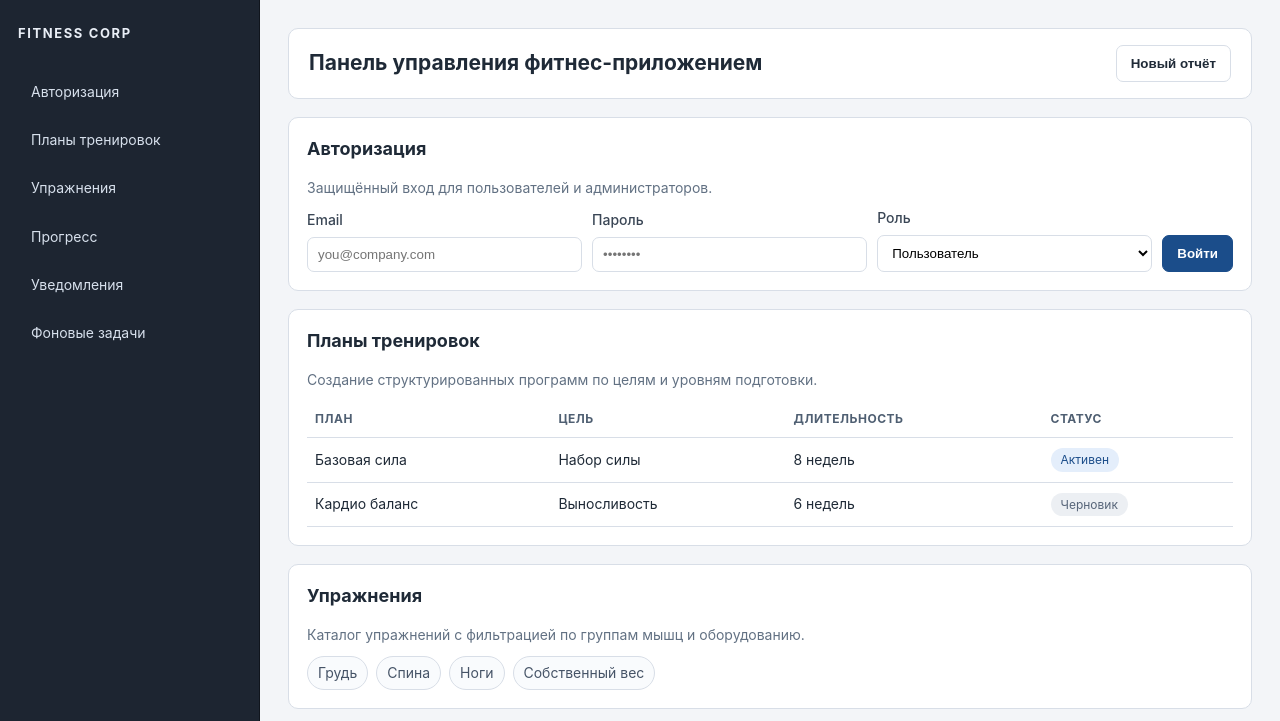
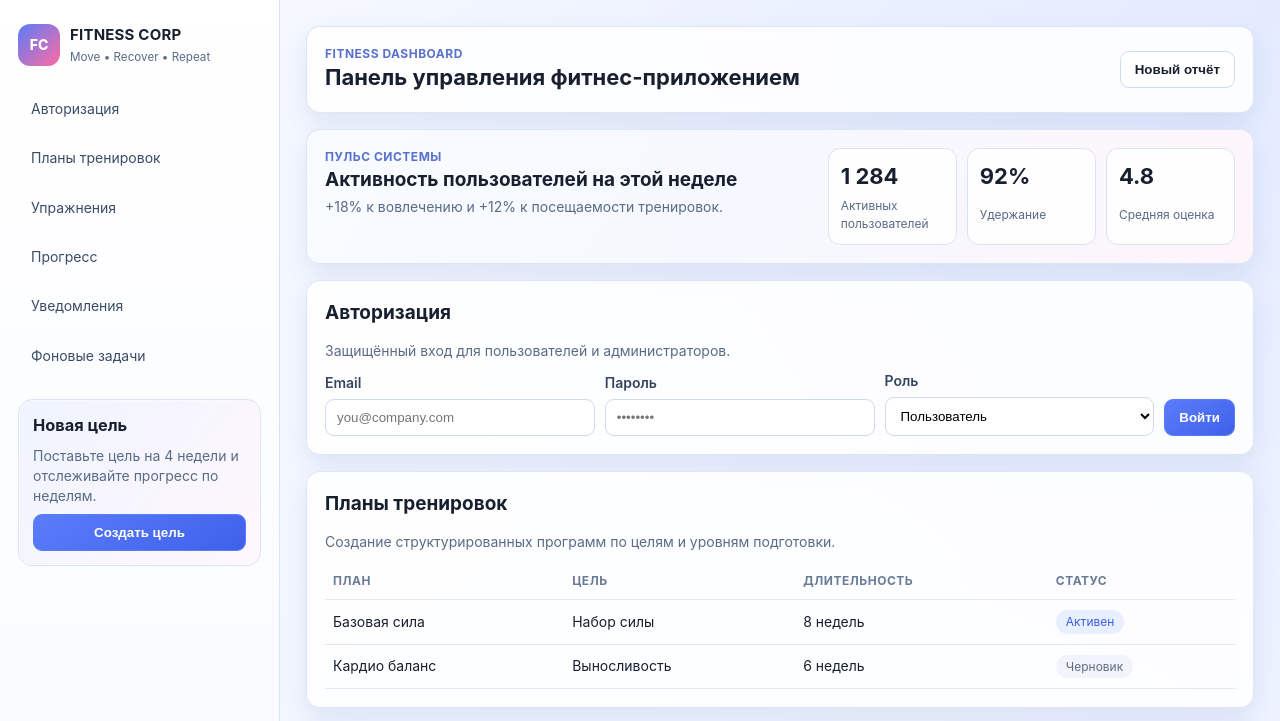
Before and after one commit to AlexanderKrupin/fitness-web, a plain HTML site: page index.html in a window 1280 px wide. Shown: the top 721 px of the page. Drawn offline with Linux system fonts and the light colour scheme.

Commit message:
Redesign dashboard with modern fitness app style

```diff
--- a/index.html
+++ b/index.html
@@ -9,7 +9,14 @@
   <body>
     <div class="app-shell">
       <aside class="sidebar">
-        <div class="brand">FITNESS CORP</div>
+        <div class="brand-wrap">
+          <div class="brand-logo">FC</div>
+          <div class="brand-text">
+            <div class="brand">Fitness Corp</div>
+            <small>Move • Recover • Repeat</small>
+          </div>
+        </div>
+
         <nav class="nav">
           <a href="#auth">Авторизация</a>
           <a href="#plans">Планы тренировок</a>
@@ -18,13 +25,44 @@
           <a href="#notifications">Уведомления</a>
           <a href="#jobs">Фоновые задачи</a>
         </nav>
+
+        <div class="sidebar-cta">
+          <h3>Новая цель</h3>
+          <p>Поставьте цель на 4 недели и отслеживайте прогресс по неделям.</p>
+          <button class="primary-btn">Создать цель</button>
+        </div>
       </aside>
 
       <main class="content">
-        <header class="topbar">
-          <h1>Панель управления фитнес-приложением</h1>
+        <header class="topbar card">
+          <div>
+            <p class="eyebrow">Fitness Dashboard</p>
+            <h1>Панель управления фитнес-приложением</h1>
+          </div>
           <button class="ghost-btn">Новый отчёт</button>
         </header>
+
+        <section class="hero card">
+          <div>
+            <p class="eyebrow">Пульс системы</p>
+            <h2>Активность пользователей на этой неделе</h2>
+            <p>+18% к вовлечению и +12% к посещаемости тренировок.</p>
+          </div>
+          <div class="hero-stats">
+            <article>
+              <strong>1 284</strong>
+              <span>Активных пользователей</span>
+            </article>
+            <article>
+              <strong>92%</strong>
+              <span>Удержание</span>
+            </article>
+            <article>
+              <strong>4.8</strong>
+              <span>Средняя оценка</span>
+            </article>
+          </div>
+        </section>
 
         <section id="auth" class="card">
           <h2>Авторизация</h2>
--- a/styles.css
+++ b/styles.css
@@ -1,15 +1,20 @@
 :root {
-  --bg: #f3f5f8;
+  --bg: #f5f8ff;
+  --bg-secondary: #eef3ff;
   --surface: #ffffff;
-  --sidebar: #1d2531;
-  --text: #1f2a37;
-  --muted: #627183;
-  --border: #d8dee7;
-  --accent: #1b4d8a;
-  --accent-soft: #e4eefb;
-  --ok: #256c35;
-  --warn: #946200;
-  --busy: #1a56a5;
+  --surface-soft: #f9fbff;
+  --text: #18202f;
+  --muted: #5a6b85;
+  --border: #dbe4f3;
+  --accent: #5b7cfa;
+  --accent-strong: #3f61ea;
+  --accent-soft: #eaf0ff;
+  --teal: #33c7b7;
+  --pink: #ff6ba2;
+  --ok: #17965f;
+  --warn: #d38b12;
+  --busy: #4a67ed;
+  --shadow: 0 10px 24px rgba(67, 96, 173, 0.12);
 }
 
 * {
@@ -18,63 +23,96 @@
 
 body {
   margin: 0;
-  background: var(--bg);
+  background: radial-gradient(circle at top right, #e4ebff 0%, transparent 45%),
+    linear-gradient(145deg, var(--bg) 0%, var(--bg-secondary) 100%);
   color: var(--text);
   font: 14px/1.45 "Inter", "Segoe UI", Arial, sans-serif;
 }
 
 .app-shell {
   display: grid;
-  grid-template-columns: 260px 1fr;
+  grid-template-columns: 280px 1fr;
   min-height: 100vh;
 }
 
 .sidebar {
-  background: var(--sidebar);
-  color: #e9eef6;
+  background: linear-gradient(180deg, #ffffff 0%, #f3f7ff 100%);
+  color: var(--text);
   padding: 24px 18px;
-  border-right: 1px solid #10151d;
+  border-right: 1px solid var(--border);
+  display: grid;
+  align-content: start;
+  gap: 22px;
+}
+
+.brand-wrap {
+  display: flex;
+  gap: 10px;
+  align-items: center;
+}
+
+.brand-logo {
+  width: 42px;
+  height: 42px;
+  border-radius: 12px;
+  display: grid;
+  place-items: center;
+  background: linear-gradient(135deg, var(--accent), var(--pink));
+  color: #fff;
+  font-weight: 800;
 }
 
 .brand {
-  font-size: 13px;
-  letter-spacing: 1.6px;
-  font-weight: 700;
-  margin-bottom: 28px;
+  font-size: 15px;
+  letter-spacing: 0.2px;
+  font-weight: 750;
+  text-transform: uppercase;
+}
+
+.brand-text small {
+  color: var(--muted);
 }
 
 .nav {
   display: grid;
-  gap: 6px;
+  gap: 7px;
 }
 
 .nav a {
-  color: #d7e0ec;
+  color: #3b4c66;
   text-decoration: none;
   padding: 10px 12px;
   border: 1px solid transparent;
-  border-radius: 8px;
+  border-radius: 10px;
+  transition: all 0.2s ease;
 }
 
 .nav a:hover {
-  background: rgba(255, 255, 255, 0.06);
-  border-color: rgba(255, 255, 255, 0.13);
+  background: var(--accent-soft);
+  border-color: #cad8ff;
+  color: #2d469f;
+  transform: translateX(2px);
+}
+
+.sidebar-cta {
+  border-radius: 14px;
+  padding: 14px;
+  background: linear-gradient(130deg, #eff4ff, #fff7fc);
+  border: 1px solid var(--border);
+  box-shadow: inset 0 0 0 1px rgba(255, 255, 255, 0.4);
+  display: grid;
+  gap: 8px;
+}
+
+.sidebar-cta h3,
+.sidebar-cta p {
+  margin: 0;
 }
 
 .content {
-  padding: 28px;
+  padding: 26px;
   display: grid;
-  gap: 18px;
-}
-
-.topbar {
-  background: var(--surface);
-  border: 1px solid var(--border);
-  border-radius: 10px;
-  padding: 16px 20px;
-  display: flex;
-  align-items: center;
-  justify-content: space-between;
+  gap: 16px;
 }
 
 h1,
@@ -85,22 +123,70 @@ p {
 }
 
 h1 {
-  font-size: 21px;
-  font-weight: 650;
+  font-size: 22px;
+  font-weight: 700;
 }
 
 h2 {
-  font-size: 18px;
-  margin-bottom: 6px;
+  font-size: 19px;
+  margin-bottom: 4px;
 }
 
 .card {
-  background: var(--surface);
-  border: 1px solid var(--border);
-  border-radius: 10px;
+  background: rgba(255, 255, 255, 0.86);
+  backdrop-filter: blur(6px);
+  border: 1px solid rgba(219, 228, 243, 0.9);
+  border-radius: 14px;
   padding: 18px;
   display: grid;
   gap: 10px;
+  box-shadow: var(--shadow);
+}
+
+.topbar {
+  display: flex;
+  align-items: center;
+  justify-content: space-between;
+  gap: 16px;
+}
+
+.eyebrow {
+  color: #5871cc;
+  font-size: 12px;
+  font-weight: 700;
+  letter-spacing: 0.5px;
+  text-transform: uppercase;
+}
+
+.hero {
+  display: grid;
+  grid-template-columns: 1.2fr 1fr;
+  gap: 14px;
+  background: linear-gradient(120deg, #f8fbff 0%, #f5f9ff 48%, #fef5fb 100%);
+}
+
+.hero-stats {
+  display: grid;
+  gap: 10px;
+  grid-template-columns: repeat(3, 1fr);
+}
+
+.hero-stats article {
+  border-radius: 12px;
+  padding: 12px;
+  background: rgba(255, 255, 255, 0.9);
+  border: 1px solid var(--border);
+  display: grid;
+  gap: 4px;
+}
+
+.hero-stats strong {
+  font-size: 22px;
+}
+
+.hero-stats span {
+  color: var(--muted);
+  font-size: 12px;
 }
 
 p {
@@ -117,37 +203,47 @@ p {
 label {
   display: grid;
   gap: 6px;
-  color: #3a4655;
-  font-weight: 500;
+  color: #34445f;
+  font-weight: 600;
 }
 
 input,
 select {
   width: 100%;
-  border: 1px solid var(--border);
-  border-radius: 7px;
-  padding: 9px 10px;
+  border: 1px solid #ced9ef;
+  border-radius: 9px;
+  padding: 10px 11px;
   background: #fff;
 }
 
 .primary-btn,
 .ghost-btn {
   padding: 10px 14px;
-  border-radius: 7px;
-  font-weight: 600;
+  border-radius: 9px;
+  font-weight: 700;
   cursor: pointer;
+  transition: 0.2s ease;
 }
 
 .primary-btn {
   border: 1px solid var(--accent);
-  background: var(--accent);
+  background: linear-gradient(145deg, var(--accent), var(--accent-strong));
   color: #fff;
 }
 
+.primary-btn:hover {
+  transform: translateY(-1px);
+  box-shadow: 0 8px 16px rgba(79, 111, 234, 0.25);
+}
+
 .ghost-btn {
-  border: 1px solid var(--border);
+  border: 1px solid #cfdaf5;
   background: #fff;
   color: var(--text);
+}
+
+.ghost-btn:hover {
+  background: #f3f7ff;
 }
 
 table {
@@ -159,11 +255,11 @@ th,
 td {
   text-align: left;
   padding: 10px 8px;
-  border-bottom: 1px solid var(--border);
+  border-bottom: 1px solid #e3e9f4;
 }
 
 th {
-  color: #4f5f72;
+  color: #6a7b95;
   font-size: 12px;
   text-transform: uppercase;
   letter-spacing: 0.5px;
@@ -171,16 +267,16 @@ th {
 
 .badge {
   display: inline-block;
-  background: var(--accent-soft);
-  color: var(--accent);
+  background: #e8efff;
+  color: #3b5de1;
   border-radius: 999px;
   font-size: 12px;
   padding: 3px 10px;
 }
 
 .badge.muted {
-  background: #eceff3;
-  color: #576579;
+  background: #f1f4fb;
+  color: #5f6d82;
 }
 
 .chips {
@@ -190,11 +286,11 @@ th {
 }
 
 .chip {
-  padding: 6px 10px;
+  padding: 6px 11px;
   border-radius: 999px;
-  border: 1px solid var(--border);
-  background: #f9fbfd;
-  color: #465467;
+  border: 1px solid #d6e0f4;
+  background: #f7faff;
+  color: #39506e;
 }
 
 .metric-grid {
@@ -205,14 +301,18 @@ th {
 
 .metric-grid article {
   border: 1px solid var(--border);
-  border-radius: 8px;
+  border-radius: 10px;
   padding: 12px;
-  background: #fafbfd;
+  background: linear-gradient(135deg, #ffffff 0%, #f7f9ff 100%);
 }
 
 .metric-grid h3 {
   font-size: 28px;
   margin-bottom: 2px;
+  background: linear-gradient(145deg, #3555db, #1eb6b2);
+  -webkit-background-clip: text;
+  background-clip: text;
+  color: transparent;
 }
 
 .list {
@@ -229,15 +329,16 @@ th {
 
 .job-row {
   border: 1px solid var(--border);
-  border-radius: 8px;
+  border-radius: 10px;
   padding: 10px 12px;
   display: flex;
   justify-content: space-between;
   gap: 12px;
+  background: var(--surface-soft);
 }
 
 .status {
-  font-weight: 600;
+  font-weight: 700;
 }
 
 .status.running {
@@ -252,6 +353,16 @@ th {
   color: var(--ok);
 }
 
+@media (max-width: 1120px) {
+  .hero {
+    grid-template-columns: 1fr;
+  }
+
+  .hero-stats {
+    grid-template-columns: 1fr 1fr 1fr;
+  }
+}
+
 @media (max-width: 980px) {
   .app-shell {
     grid-template-columns: 1fr;
@@ -259,14 +370,20 @@ th {
 
   .sidebar {
     border-right: none;
-    border-bottom: 1px solid #10151d;
+    border-bottom: 1px solid var(--border);
   }
 
   .form-grid {
     grid-template-columns: 1fr;
   }
 
-  .metric-grid {
+  .metric-grid,
+  .hero-stats {
     grid-template-columns: 1fr;
   }
+
+  .topbar {
+    align-items: start;
+    flex-direction: column;
+  }
 }
```
